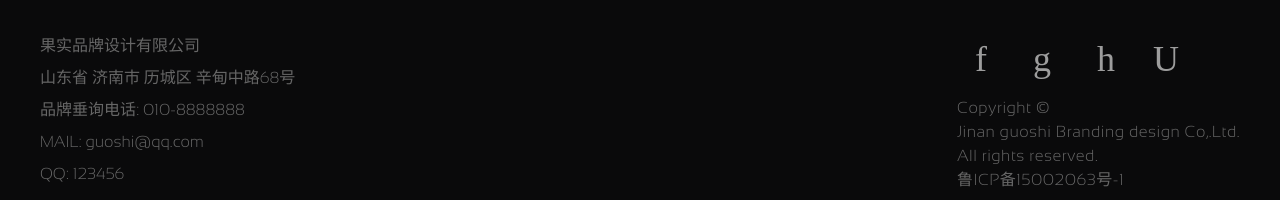
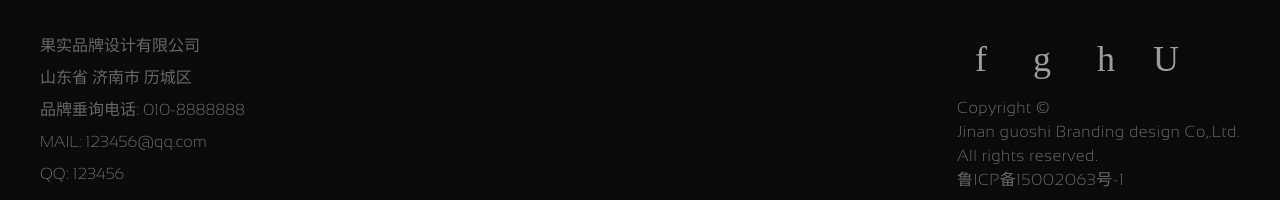
Before and after one commit to z655659/z655659.github.io, a plain HTML site: page index.html in a window 1280 px wide. Shown: the part 4345-4545 px from the top of the page. Drawn offline with Linux system fonts and the light colour scheme; a web font is replaced by a local one.

Commit message:
一个小改动

```diff
--- a/index.html
+++ b/index.html
@@ -286,9 +286,9 @@
     <div class="nav">
         <ul id="menu">
             <li>果实品牌设计有限公司</li>
-            <li>山东省 济南市 历城区 辛甸中路68号</li>
+            <li>山东省 济南市 历城区</li>
             <li>品牌垂询电话: 010-8888888</li>
-            <li>MAIL: guoshi@qq.com  </li>
+            <li>MAIL: 123456@qq.com  </li>
             <li>QQ: 123456</li>
         </ul>
     </div>
```
